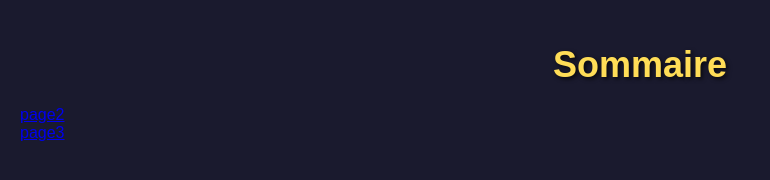
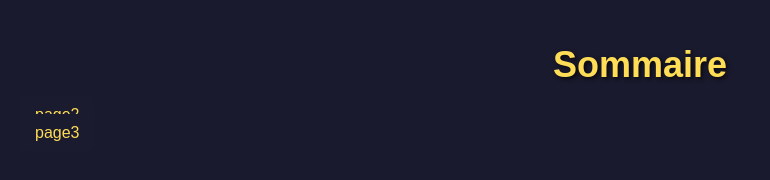
Before and after one commit to Sarah-bar-elh/tp2, a plain HTML site: page sommaire.html in a window 1280 px wide. Shown: the whole page, without its empty margins (0-770 px from the left). Drawn offline with Linux system fonts and the light colour scheme.

Commit message:
Update tp2.css

```diff
--- a/tp2.css
+++ b/tp2.css
@@ -75,7 +75,16 @@ tr:nth-child(odd) {
     flex-direction: column; /* Empiler les éléments verticalement */
     align-items: center; /* Centrer les éléments */
 }
-
+/* Liens */
+a {
+    color: #ffdd57; /* Couleur des liens */
+    text-decoration: none; /* Supprime le soulignement */
+    padding: 10px 15px;
+    border-radius: 5px; /* Coins arrondis */
+    background-color: #1b1b2f; /* Fond sombre pour les liens */
+    transition: background-color 0.3s ease, transform 0.2s; /* Transition pour le survol */
+    margin: 100px 0; /* Ajout d'espace entre les liens */
+}
 
 
 a:hover {
```
